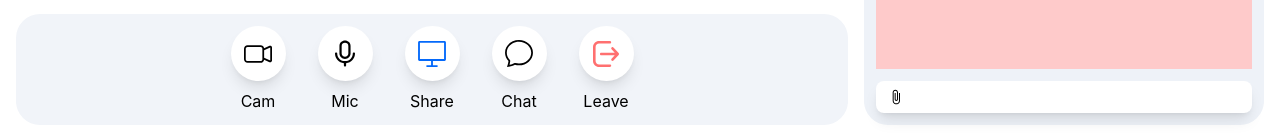
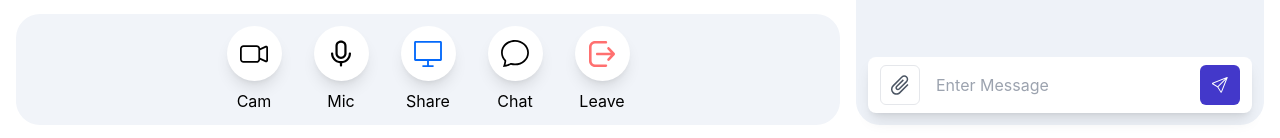
Before and after one commit to HuzaifaYaqoob/Facetime, a React (Create React App) app in the folder pentutor_video_telephony/: page /1 in a window 1280 px wide. Shown: the part 659-797 px from the top of the page. Built offline with nearby package versions, Linux system fonts and the light colour scheme.

Commit message:
chat ui complete

```diff
--- a/pentutor_video_telephony/src/Components/ChatBox/Chat.jsx
+++ b/pentutor_video_telephony/src/Components/ChatBox/Chat.jsx
@@ -21,10 +21,18 @@ const ChatHeader = () => {
 const ChatInput = () => {
     return (
         <>
-            <div className="bg-white px-3 py-2 rounded-lg shadow-lg">
-                <div>
+            <div className="bg-white px-3 py-2 rounded-lg shadow-lg flex items-center gap-2 justify-between">
+                <div className="cursor-pointer w-[40px] h-[40px] rounded-md border border-gray-200 flex items-center justify-center">
+                    <svg className="rotate-45" width="24" height="24" viewBox="0 0 16 16" fill="none" xmlns="http://www.w3.org/2000/svg">
+                        <path className="fill-gray-600" d="M10.9998 3.99984V11.6665C10.9998 13.1398 9.8065 14.3332 8.33317 14.3332C6.85984 14.3332 5.6665 13.1398 5.6665 11.6665V3.33317C5.6665 2.89114 5.8421 2.46722 6.15466 2.15466C6.46722 1.8421 6.89114 1.6665 7.33317 1.6665C7.7752 1.6665 8.19912 1.8421 8.51168 2.15466C8.82424 2.46722 8.99984 2.89114 8.99984 3.33317V10.3332C8.99984 10.6998 8.69984 10.9998 8.33317 10.9998C7.9665 10.9998 7.6665 10.6998 7.6665 10.3332V3.99984H6.6665V10.3332C6.6665 10.7752 6.8421 11.1991 7.15466 11.5117C7.46722 11.8242 7.89114 11.9998 8.33317 11.9998C8.7752 11.9998 9.19912 11.8242 9.51168 11.5117C9.82424 11.1991 9.99984 10.7752 9.99984 10.3332V3.33317C9.99984 1.85984 8.8065 0.666504 7.33317 0.666504C5.85984 0.666504 4.6665 1.85984 4.6665 3.33317V11.6665C4.6665 13.6932 6.3065 15.3332 8.33317 15.3332C10.3598 15.3332 11.9998 13.6932 11.9998 11.6665V3.99984H10.9998Z" />
+                    </svg>
+                </div>
+                <div className="flex-1">
+                    <input type="text" placeholder="Enter Message" multiple className="outline-none border-0 p-2" />
+                </div>
+                <div className="cursor-pointer w-[40px] h-[40px] rounded-md bg-indigo-700 flex items-center justify-center">
                     <svg width="16" height="16" viewBox="0 0 16 16" fill="none" xmlns="http://www.w3.org/2000/svg">
-                        <path d="M10.9998 3.99984V11.6665C10.9998 13.1398 9.8065 14.3332 8.33317 14.3332C6.85984 14.3332 5.6665 13.1398 5.6665 11.6665V3.33317C5.6665 2.89114 5.8421 2.46722 6.15466 2.15466C6.46722 1.8421 6.89114 1.6665 7.33317 1.6665C7.7752 1.6665 8.19912 1.8421 8.51168 2.15466C8.82424 2.46722 8.99984 2.89114 8.99984 3.33317V10.3332C8.99984 10.6998 8.69984 10.9998 8.33317 10.9998C7.9665 10.9998 7.6665 10.6998 7.6665 10.3332V3.99984H6.6665V10.3332C6.6665 10.7752 6.8421 11.1991 7.15466 11.5117C7.46722 11.8242 7.89114 11.9998 8.33317 11.9998C8.7752 11.9998 9.19912 11.8242 9.51168 11.5117C9.82424 11.1991 9.99984 10.7752 9.99984 10.3332V3.33317C9.99984 1.85984 8.8065 0.666504 7.33317 0.666504C5.85984 0.666504 4.6665 1.85984 4.6665 3.33317V11.6665C4.6665 13.6932 6.3065 15.3332 8.33317 15.3332C10.3598 15.3332 11.9998 13.6932 11.9998 11.6665V3.99984H10.9998Z" fill="black" />
+                        <path d="M15.5593 0.145173C15.6285 0.214505 15.6758 0.302647 15.6954 0.398651C15.7149 0.494654 15.7058 0.594287 15.6693 0.685173L9.85025 15.2322C9.79897 15.3603 9.71334 15.4718 9.60279 15.5543C9.49223 15.6369 9.36103 15.6874 9.22364 15.7002C9.08624 15.713 8.94797 15.6877 8.82405 15.627C8.70012 15.5663 8.59535 15.4726 8.52125 15.3562L5.34325 10.3612L0.348254 7.18317C0.231572 7.10916 0.137605 7.00434 0.0767238 6.8803C0.0158421 6.75626 -0.00958824 6.61781 0.0032389 6.48023C0.016066 6.34264 0.066652 6.21128 0.149415 6.10063C0.232178 5.98998 0.3439 5.90434 0.472254 5.85317L15.0193 0.0361732C15.1101 -0.000414535 15.2098 -0.00949426 15.3058 0.0100619C15.4018 0.0296181 15.4899 0.0769483 15.5593 0.146173V0.145173ZM6.34125 10.0692L9.10225 14.4072L13.8353 2.57517L6.34125 10.0692ZM13.1283 1.86817L1.29625 6.60117L5.63525 9.36117L13.1293 1.86817H13.1283Z" fill="white" />
                     </svg>
                 </div>
             </div>
@@ -39,7 +47,7 @@ const Chat = () => {
         <>
             <div className="min-w-[400px] bg-[#eef2f8] rounded-3xl p-3 flex flex-col gap-3">
                 <ChatHeader />
-                <div className="flex-1 bg-red-200">
+                <div className="flex-1">
                     <ChatMessage />
                     <ChatMessage />
                     <ChatMessage />
--- a/pentutor_video_telephony/src/Components/VideoStream/VideoBlock.jsx
+++ b/pentutor_video_telephony/src/Components/VideoStream/VideoBlock.jsx
@@ -5,7 +5,7 @@ const VideoBlock = () => {
     return (
         <>
             <div
-                className="flex-1 bg-red-200 rounded-3xl bg-center bg-cover bg-no-repeat"
+                className="flex-1 bg-gray-200 rounded-3xl bg-center bg-cover bg-no-repeat"
                 style={{
                     backgroundImage: 'url("https://images.unsplash.com/photo-1622630998477-20aa696ecb05?crop=entropy&cs=tinysrgb&fit=max&fm=jpg&ixid=MnwxMTgwOTN8MHwxfHNlYXJjaHw0fHxibG9jayUyMGNoYWlufGVufDB8fHx8MTY1NTk2MTkzMw&ixlib=rb-1.2.1&q=80&w=1080")'
                 }}
```
